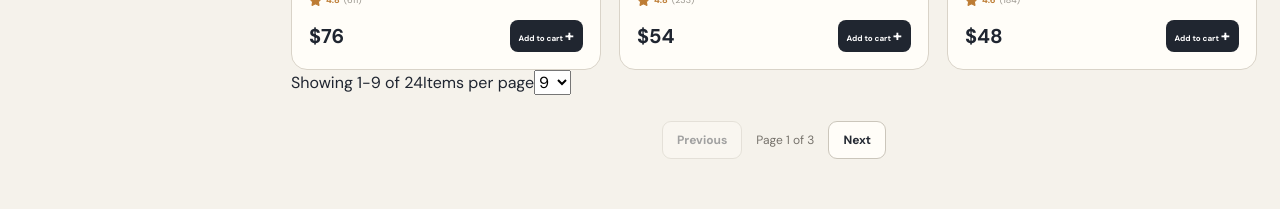
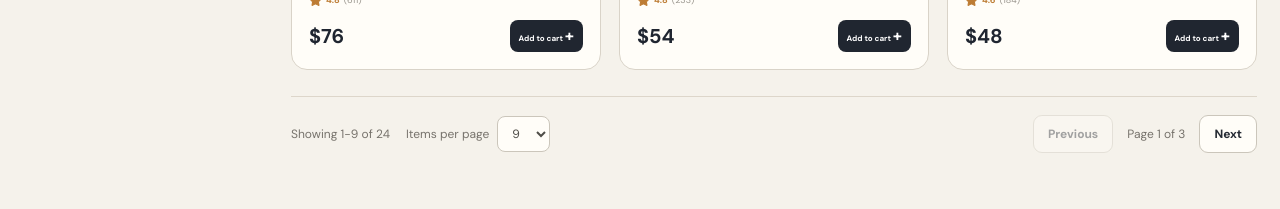
Before and after one commit to DhritiGada/Ecommerce-Website, a React (Vite) app: page / in a window 1280 px wide. Shown: the part 1998-2207 px from the top of the page. Built offline with nearby package versions, Linux system fonts and the light colour scheme.

Commit message:
Style product photography and catalog navigation

```diff
--- a/src/styles.css
+++ b/src/styles.css
@@ -711,3 +711,87 @@ nav a { color: #77766f; text-decoration: none; font-size: 14px; }
     font-size: 100px;
   }
 }
+
+
+/* Professional product photography */
+.product-visual {
+  position: relative;
+  height: 300px;
+  overflow: hidden;
+  background: #f4f1eb;
+  display: flex;
+  align-items: center;
+  justify-content: center;
+}
+
+.product-visual img {
+  width: 100%;
+  height: 100%;
+  object-fit: cover;
+  object-position: center;
+  display: block;
+}
+
+.cart-thumb,
+.assistant-thumb {
+  overflow: hidden;
+  background: #f4f1eb;
+}
+
+.cart-thumb img,
+.assistant-thumb img {
+  width: 100%;
+  height: 100%;
+  object-fit: cover;
+  display: block;
+}
+
+.catalog-pagination {
+  margin-top: 26px;
+  padding-top: 18px;
+  border-top: 1px solid #ddd6ca;
+  display: flex;
+  justify-content: space-between;
+  align-items: center;
+  gap: 16px;
+  flex-wrap: wrap;
+}
+
+.catalog-summary {
+  display: flex;
+  align-items: center;
+  gap: 16px;
+  color: #77736c;
+  font-size: 12px;
+}
+
+.catalog-summary label {
+  display: flex;
+  align-items: center;
+  gap: 8px;
+}
+
+.catalog-summary select {
+  border: 1px solid #cbc6bb;
+  background: #fffdf8;
+  border-radius: 8px;
+  padding: 8px 10px;
+  color: #4f4d48;
+}
+
+.catalog-pagination .pagination {
+  margin-top: 0;
+}
+
+@media (max-width: 560px) {
+  .catalog-pagination,
+  .catalog-summary {
+    align-items: flex-start;
+    flex-direction: column;
+  }
+
+  .catalog-pagination .pagination {
+    width: 100%;
+    justify-content: space-between;
+  }
+}
```
